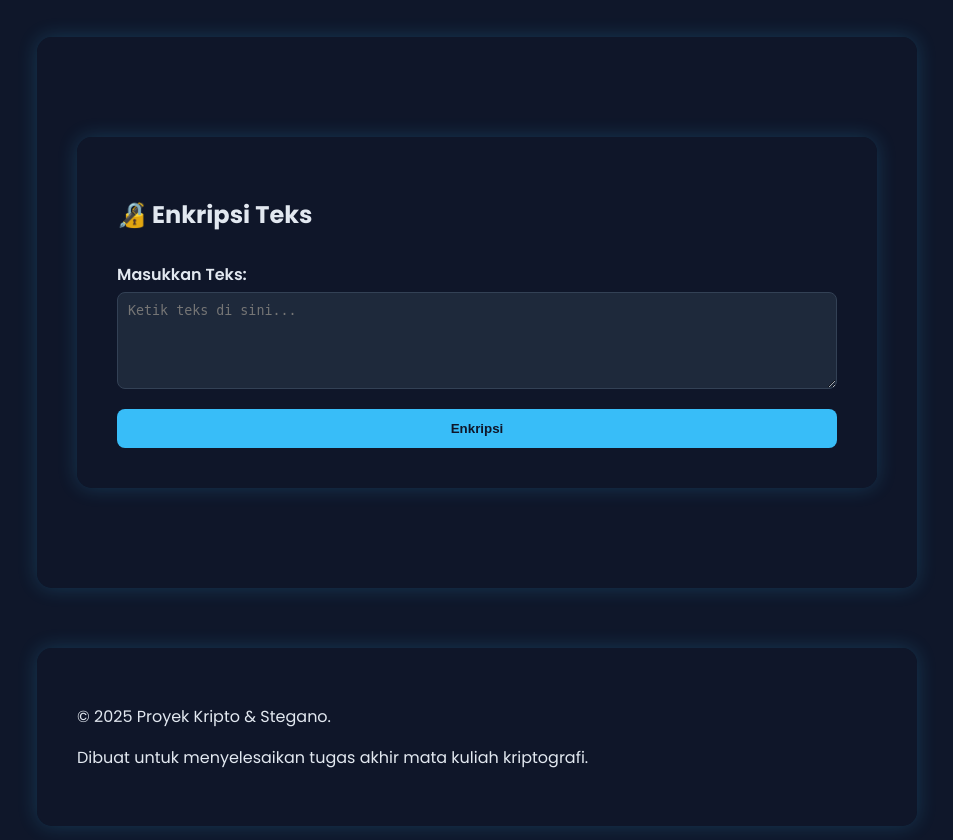
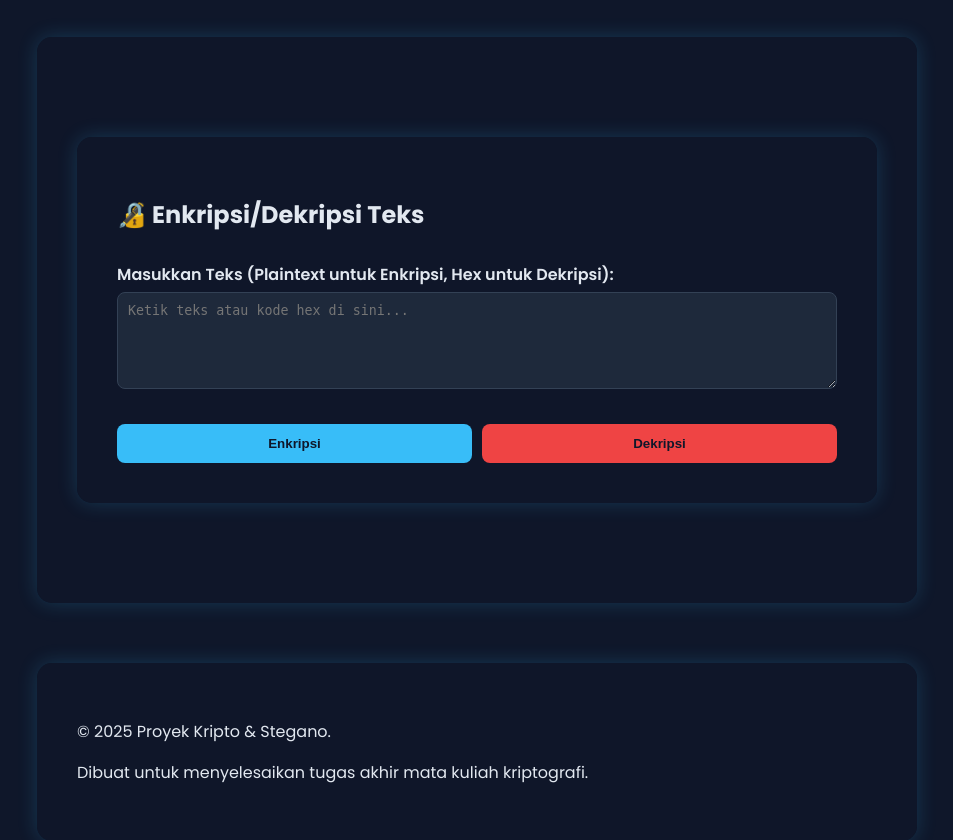
Before and after one commit to yusufrdh/kripto-new, a Flask app: page /encrypt_text in a window 1280 px wide. Shown: the part 190-1030 px from the top of the page, without its empty margins (163-1116 px from the left). Run offline with Flask 3, Linux system fonts and the light colour scheme; the visitor is signed in with stand-in values (Sample User, id 1).

```diff
--- a/app.py
+++ b/app.py
@@ -410,28 +410,50 @@ def edit_profile():
         phone=decrypted_phone
     )
 
+# app.py
 @app.route("/encrypt_text", methods=["GET", "POST"])
 @login_required
 def encrypt_text():
-    """Halaman untuk enkripsi teks (logika penuh)."""
-    encrypted_text_hex = None
+    """Halaman untuk enkripsi dan dekripsi teks."""
+    result_text = None
+    action_type = None
+    input_text = ""
+
     if request.method == "POST":
         try:
-            text_to_encrypt = request.form["text_input"]
-            text_bytes = text_to_encrypt.encode('utf-8')
+            # Mengambil input teks dan aksi (encrypt/decrypt) dari form
+            input_text = request.form["text_input"]
+            action = request.form.get("action")
 
-            # Enkripsi menggunakan AES key global
-            encrypted_data = aes_encrypt_bytes(aes_key, text_bytes)
-            encrypted_text_hex = encrypted_data.hex()
+            if action == "encrypt":
+                # --- LOGIKA ENKRIPSI ---
+                text_bytes = input_text.encode('utf-8')
+                encrypted_data = aes_encrypt_bytes(aes_key, text_bytes)
+                result_text = encrypted_data.hex() # Hasil dalam bentuk Hex String
+                action_type = "Enkripsi"
 
-            flash("Teks berhasil dienkripsi!", "success")
-            # Simpan ke history
-            add_history(session["username"], "Encrypt Text", text_to_encrypt[:30]+"...")
+                flash("Teks berhasil dienkripsi!", "success")
+                add_history(session["username"], "Encrypt Text", input_text[:30]+"...")
+
+            elif action == "decrypt":
+                # --- LOGIKA DEKRIPSI ---
+                # Input adalah string hex, konversi ke bytes
+                encrypted_data = bytes.fromhex(input_text)
+                decrypted_bytes = aes_decrypt_bytes(aes_key, encrypted_data)
+                result_text = decrypted_bytes.decode('utf-8') # Hasil dekripsi (Plaintext)
+                action_type = "Dekripsi"
+
+                flash("Teks berhasil didekripsi!", "success")
+                add_history(session["username"], "Decrypt Text", input_text[:30]+"...")
+            else:
+                raise ValueError("Aksi tidak valid.")
 
         except Exception as e:
-            flash(f"Terjadi error saat enkripsi: {e}", "error")
+            flash(f"Terjadi error saat {action_type.lower() if action_type else 'pemrosesan'}: Pastikan input sudah benar (teks biasa untuk enkripsi, heksadesimal untuk dekripsi). Error: {e}", "error")
+            result_text = None
 
-    return render_template("encrypt_text.html", encrypted_result=encrypted_text_hex)
+    # Mengirimkan input_text (untuk mempertahankan nilai di textarea) dan result_text ke template
+    return render_template("encrypt_text.html", result_text=result_text, input_text=input_text)
 
 @app.route("/encrypt_image", methods=["GET", "POST"])
 @login_required
--- a/templates/encrypt_text.html
+++ b/templates/encrypt_text.html
@@ -1,12 +1,24 @@
 {% extends "base.html" %}
-{% block title %}Enkripsi Teks{% endblock %}
+{% block title %}Kriptografi Teks{% endblock %}
 {% block content %}
 <div class="container">
-    <h2>🔏 Enkripsi Teks</h2>
-    <form>
-        <label>Masukkan Teks:</label>
-        <textarea rows="5" placeholder="Ketik teks di sini..."></textarea>
-        <button>Enkripsi</button>
+    <h2>🔏 Enkripsi/Dekripsi Teks</h2>
+    <form method="POST" action="{{ url_for('encrypt_text') }}">
+        <label>Masukkan Teks (Plaintext untuk Enkripsi, Hex untuk Dekripsi):</label>
+        {# Menggunakan input_text untuk mempertahankan nilai setelah POST #}
+        <textarea name="text_input" rows="5" placeholder="Ketik teks atau kode hex di sini..." required>{{ input_text }}</textarea>
+
+        {# Dua tombol aksi untuk membedakan proses di Flask #}
+        <div style="display: flex; gap: 10px; margin-top: 15px;">
+            <button type="submit" name="action" value="encrypt" style="flex: 1; background-color: #38bdf8;">Enkripsi</button>
+            <button type="submit" name="action" value="decrypt" style="flex: 1; background-color: #ef4444;">Dekripsi</button>
+        </div>
+
+        {# Bagian untuk menampilkan hasil #}
+        {% if result_text %}
+        <label style="margin-top: 25px;">Hasil:</label>
+        <textarea rows="5" readonly>{{ result_text }}</textarea>
+        {% endif %}
     </form>
 </div>
 {% endblock %}
```
Also changed, not shown: database/history.json (added, +34 -0 lines).
